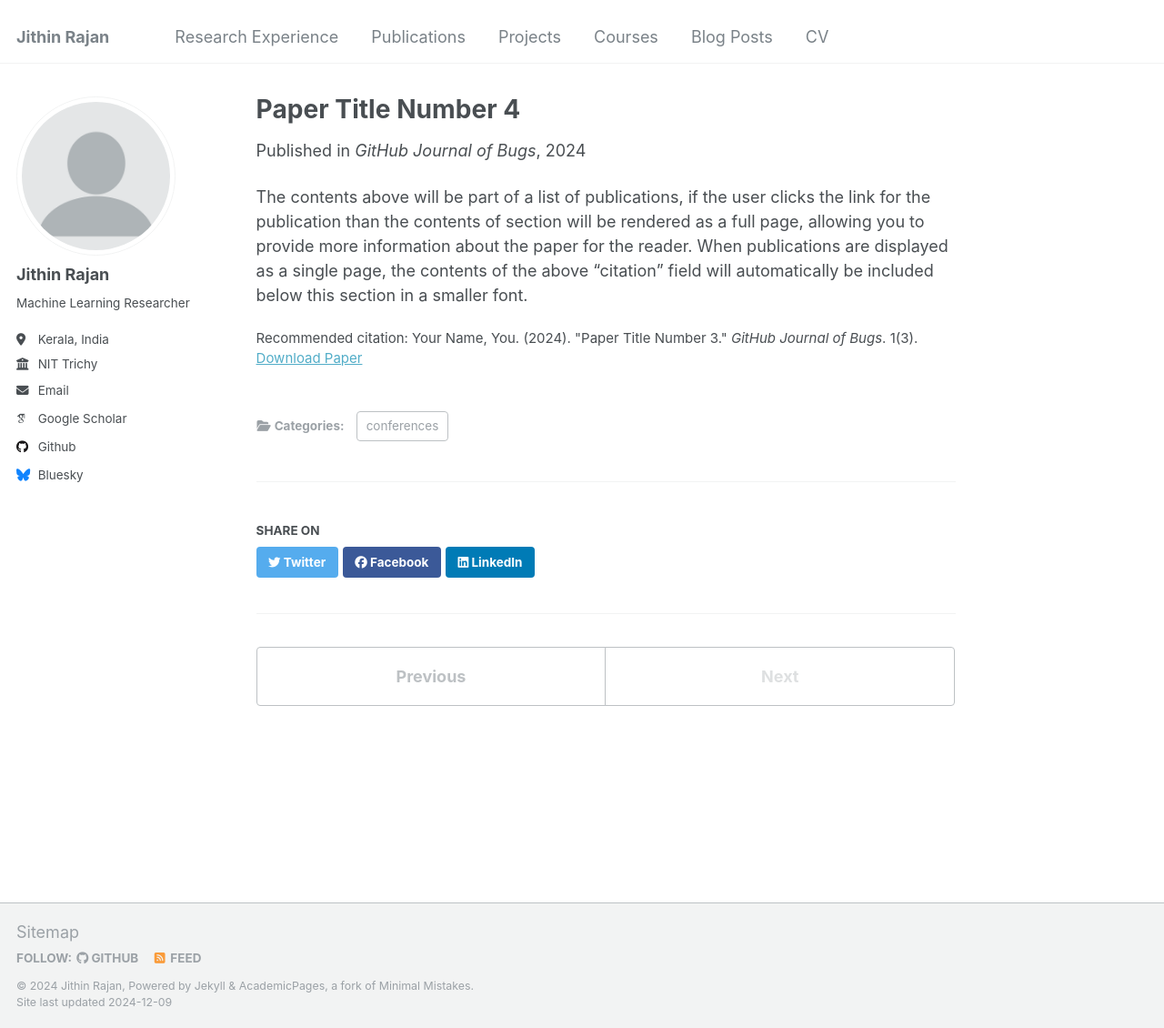
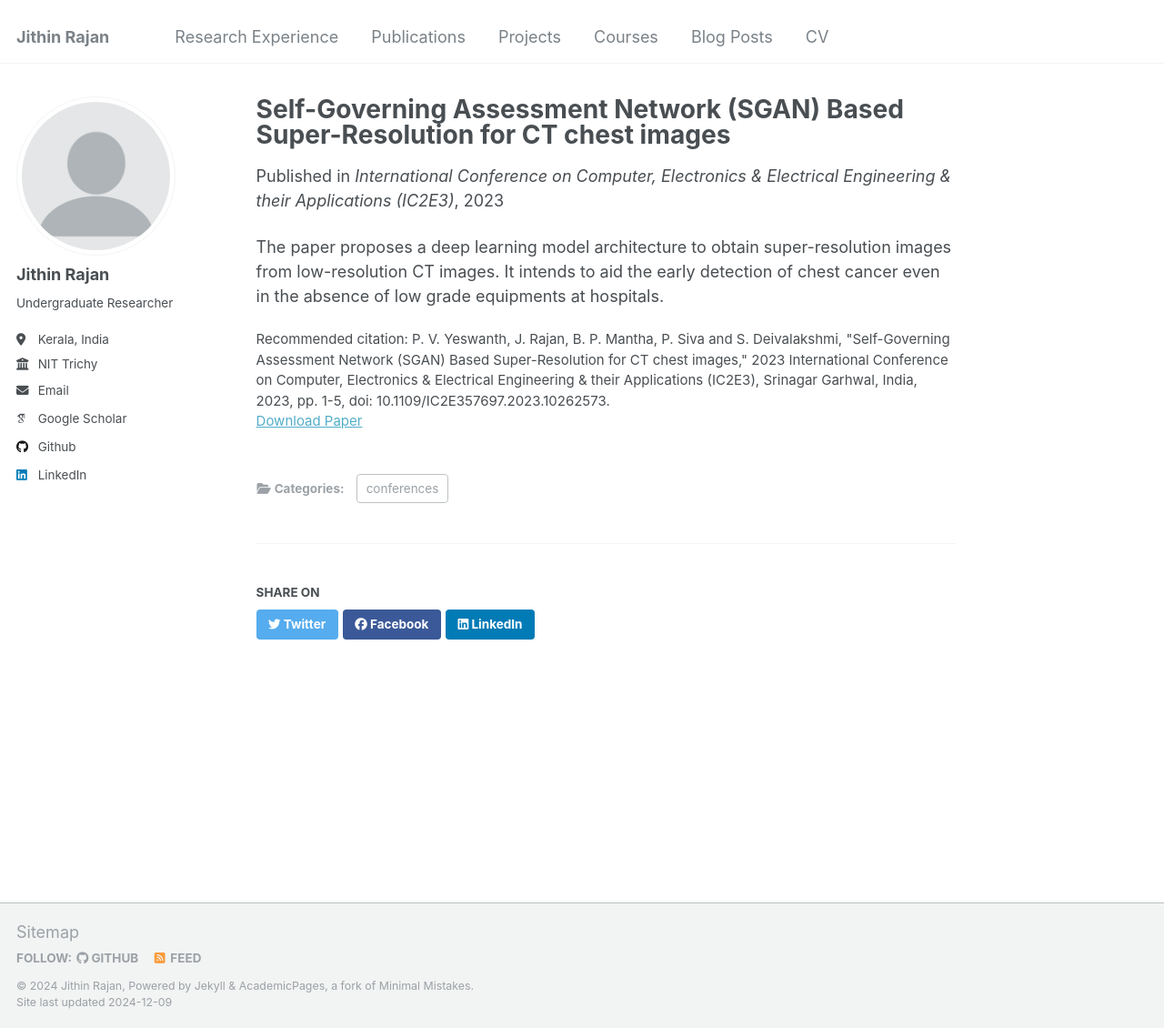
Before and after one commit to Jithin06/Jithin06.github.io, a Jekyll site: the page built from _publications/2024-02-17-paper-title-number-4.md, in a window 1280 px wide and 1130 px high. Shown: the whole window at 91% size. Built offline with Jekyll 4.4.1, drawn with Linux system fonts in a browser that asks for light colours; some web fonts are replaced.

```diff
--- a/_config.yml
+++ b/_config.yml
@@ -24,7 +24,7 @@ author:
   avatar           : "profile.png"
   name             : "Jithin Rajan"
   pronouns         : # example: "she/her"
-  bio              : "Machine Learning Researcher"
+  bio              : "Undergraduate Researcher"
   location         : "Kerala, India"
   employer         : "NIT Trichy"
   uri              : # URL
@@ -44,12 +44,12 @@ author:
   bitbucket        : # Username - Update with your username on the site
   codepen          : # Username
   dribbble         : # Username
-  github           : "academicpages"
+  github           : "Jithin06/"
   kaggle           : # Username
   stackoverflow    : # User number or user number and name (i.e., use "1" or "1/jeff-atwood")
 
   # Social media
-  bluesky          : "bsky.app" # Replace this with you Bluesky username
+  bluesky          : # Replace this with you Bluesky username
   facebook         : # Username
   flickr           : # Username
   foursquare       : # Username
@@ -58,7 +58,7 @@ author:
   keybase          : # Username
   instagram        : # Username
   lastfm           : # Username
-  linkedin         : # Username
+  linkedin         : "jithin-rajan-832b40230/"
   mastodon         : # URL
   medium           : # URL
   pinterest        : # Username
--- a/_publications/2024-02-17-paper-title-number-4.md
+++ b/_publications/2024-02-17-paper-title-number-4.md
@@ -1,13 +1,13 @@
 ---
-title: "Paper Title Number 4"
+title: "Self-Governing Assessment Network (SGAN) Based Super-Resolution for CT chest images"
 collection: publications
 category: conferences
 permalink: /publication/2024-02-17-paper-title-number-4
-excerpt: 'This paper is about fixing template issue #693.'
-date: 2024-02-17
-venue: 'GitHub Journal of Bugs'
-paperurl: 'http://academicpages.github.io/files/paper3.pdf'
-citation: 'Your Name, You. (2024). &quot;Paper Title Number 3.&quot; <i>GitHub Journal of Bugs</i>. 1(3).'
+excerpt: ''
+date: 2023-06-08
+venue: 'International Conference on Computer, Electronics & Electrical Engineering & their Applications (IC2E3)'
+paperurl: 'https://ieeexplore.ieee.org/document/10262573'
+citation: 'P. V. Yeswanth, J. Rajan, B. P. Mantha, P. Siva and S. Deivalakshmi, "Self-Governing Assessment Network (SGAN) Based Super-Resolution for CT chest images," 2023 International Conference on Computer, Electronics & Electrical Engineering & their Applications (IC2E3), Srinagar Garhwal, India, 2023, pp. 1-5, doi: 10.1109/IC2E357697.2023.10262573.'
 ---
 
-The contents above will be part of a list of publications, if the user clicks the link for the publication than the contents of section will be rendered as a full page, allowing you to provide more information about the paper for the reader. When publications are displayed as a single page, the contents of the above "citation" field will automatically be included below this section in a smaller font.
+The paper proposes a deep learning model architecture to obtain super-resolution images from low-resolution CT images. It intends to aid the early detection of chest cancer even in the absence of low grade equipments at hospitals.
```
Also changed, not shown: _pages/about.md (+8 -6 lines), _publications/2009-10-01-paper-title-number-1.md (+2 -2 lines), _publications/2010-10-01-paper-title-number-2.md (+2 -2 lines), _publications/2015-10-01-paper-title-number-3.md (+2 -2 lines).
